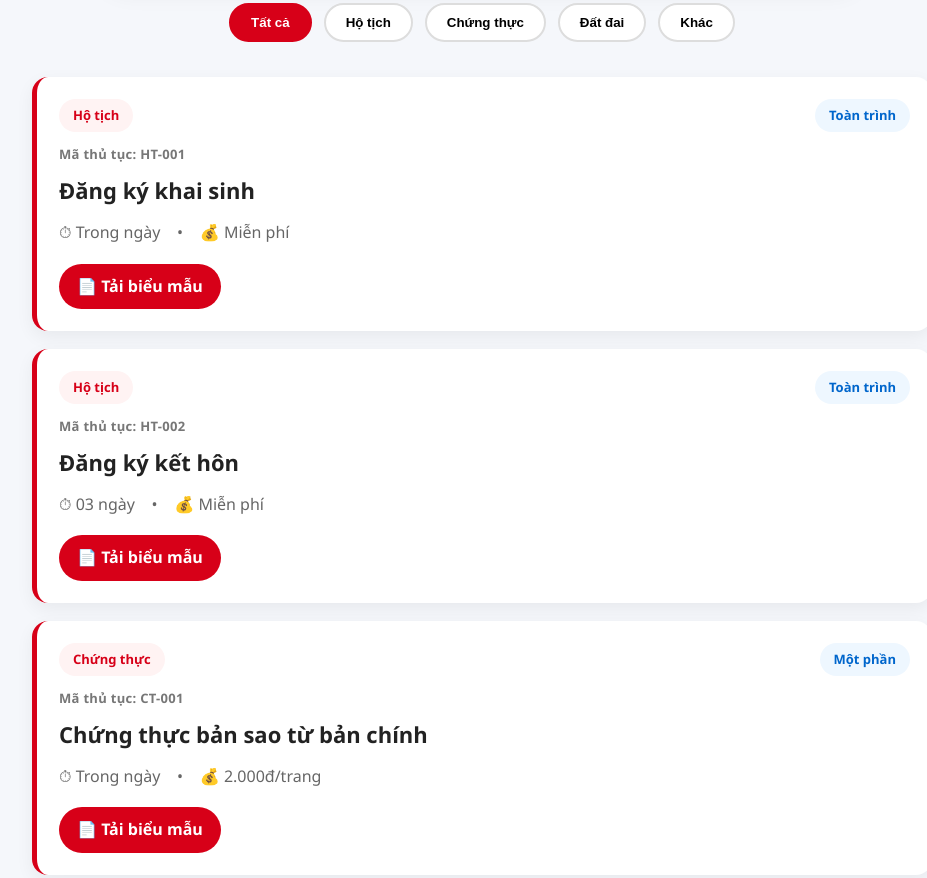
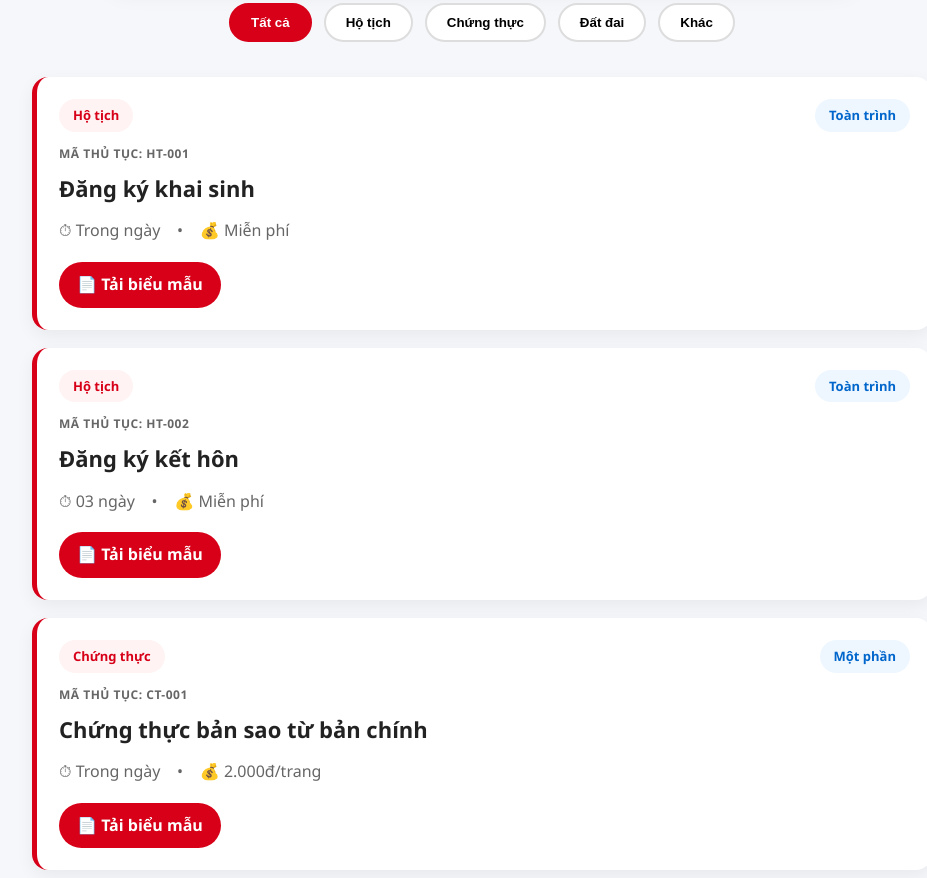
Before and after one commit to congantttc-collab/daidong-pvhcc, a plain HTML site: page index.html in a window 1280 px wide. Shown: the part 1575-2453 px from the top of the page, without its empty margins (158-1085 px from the left). Drawn offline with Linux system fonts and the light colour scheme.

Commit message:
Update style.css

```diff
--- a/css/style.css
+++ b/css/style.css
@@ -364,11 +364,12 @@ section h2{
     font-weight:600;
 }
 .procedure-code{
-    color:#777;
-    font-size:13px;
-    font-weight:600;
-    margin:8px 0 4px;
-    letter-spacing:.3px;
+    color:#666;
+    font-size:12px;
+    font-weight:700;
+    text-transform:uppercase;
+    margin:10px 0 6px;
+    letter-spacing:.5px;
 }
 .procedure-card h3{
     margin:8px 0;
```
